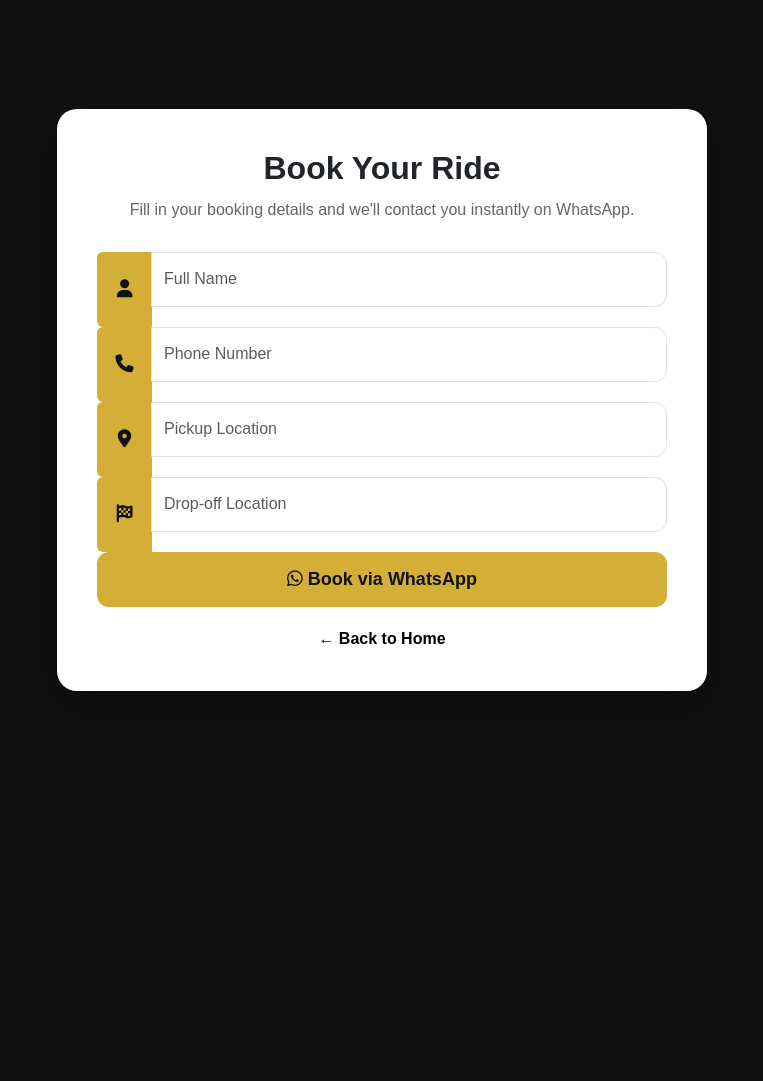
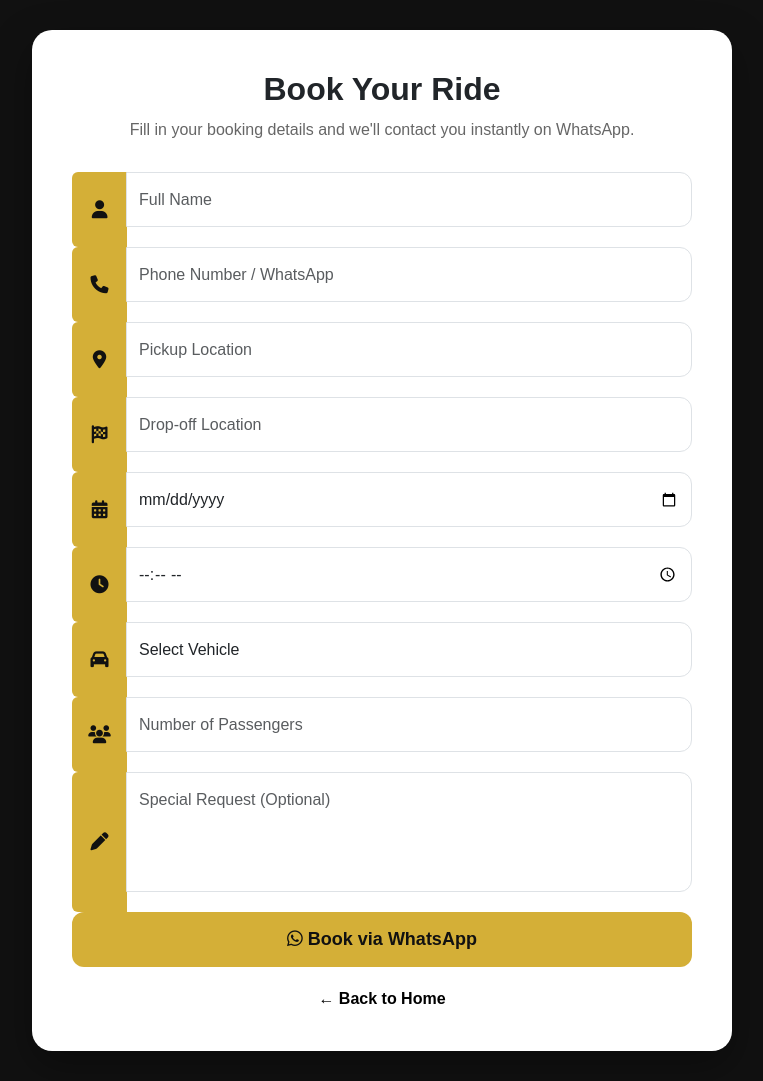
Before and after one commit to rabailsaif980-ops/vip_transport, a Django app: page /book/ in a window 1280 px wide. Shown: the whole page, without its empty margins (258-1021 px from the left). Before the commit the page ends 691 px from the top, so only its background shows below. Run offline with Django 5.2, Linux system fonts and the light colour scheme; some libraries are stand-ins or nearby versions.

Commit message:
Website updated with booking form, contact page, gallery and improvements

```diff
--- a/transport/templates/transport/booking_form.html
+++ b/transport/templates/transport/booking_form.html
@@ -15,135 +15,85 @@
 <style>
 
 body{
-
 background:#111;
-
 font-family:Arial, Helvetica, sans-serif;
-
 display:flex;
-
 justify-content:center;
-
 align-items:center;
-
 min-height:100vh;
-
 padding:30px;
-
 }
 
 .booking-box{
-
 background:white;
-
 width:100%;
-
-max-width:650px;
-
+max-width:700px;
 border-radius:20px;
-
 padding:40px;
-
 box-shadow:0 15px 40px rgba(0,0,0,.35);
-
 }
 
 .booking-box h2{
-
 text-align:center;
-
 font-weight:bold;
-
 margin-bottom:10px;
-
 }
 
 .booking-box p{
-
 text-align:center;
-
 color:#666;
-
 margin-bottom:30px;
-
 }
 
 .form-control{
+height:55px;
+border-radius:12px;
+margin-bottom:20px;
+}
 
-height:55px;
-
-border-radius:12px;
-
-margin-bottom:20px;
-
+textarea.form-control{
+height:120px;
+resize:none;
+padding-top:15px;
 }
 
 .input-group-text{
-
 background:#d4af37;
-
 color:#111;
-
 border:none;
-
 width:55px;
-
 justify-content:center;
-
 font-size:18px;
-
 }
 
 .btn-book{
-
 width:100%;
-
 background:#d4af37;
-
 color:#111;
-
 font-weight:bold;
-
 padding:14px;
-
 border:none;
-
 border-radius:12px;
-
 font-size:18px;
-
 transition:.3s;
-
 }
 
 .btn-book:hover{
-
 background:#000;
-
 color:#fff;
-
 }
 
 .back-home{
-
 display:block;
-
 text-align:center;
-
 margin-top:20px;
-
 text-decoration:none;
-
 color:#000;
-
 font-weight:bold;
-
 }
 
 .back-home:hover{
-
 color:#d4af37;
-
 }
 
 </style>
@@ -165,70 +115,88 @@ Fill in your booking details and we'll contact you instantly on WhatsApp.
 {% csrf_token %}
 
 <div class="input-group">
+<span class="input-group-text">
+<i class="fa-solid fa-user"></i>
+</span>
+<input type="text" class="form-control" name="name" placeholder="Full Name" required>
+</div>
 
+<div class="input-group">
 <span class="input-group-text">
+<i class="fa-solid fa-phone"></i>
+</span>
+<input type="text" class="form-control" name="phone" placeholder="Phone Number / WhatsApp" required>
+</div>
 
-<i class="fa-solid fa-user"></i>
+<div class="input-group">
+<span class="input-group-text">
+<i class="fa-solid fa-location-dot"></i>
+</span>
+<input type="text" class="form-control" name="pickup" placeholder="Pickup Location" required>
+</div>
 
+<div class="input-group">
+<span class="input-group-text">
+<i class="fa-solid fa-flag-checkered"></i>
+</span>
+<input type="text" class="form-control" name="destination" placeholder="Drop-off Location" required>
+</div>
+
+<div class="input-group">
+<span class="input-group-text">
+<i class="fa-solid fa-calendar-days"></i>
+</span>
+<input type="date" class="form-control" name="date" required>
+</div>
+
+<div class="input-group">
+<span class="input-group-text">
+<i class="fa-solid fa-clock"></i>
+</span>
+<input type="time" class="form-control" name="time" required>
+</div>
+
+<div class="input-group">
+<span class="input-group-text">
+<i class="fa-solid fa-car"></i>
 </span>
 
-<input
-type="text"
-class="form-control"
-name="name"
-placeholder="Full Name"
-required>
+<select class="form-control" name="vehicle" required>
+
+<option value="">Select Vehicle</option>
+
+<option>GMC Yukon</option>
+
+<option>Mercedes V Class</option>
+
+<option>Ford Taurus</option>
+
+<option>Hyundai Staria</option>
+
+<option>Toyota Hiace</option>
+
+<option>Mercedes S Class</option>
+
+</select>
 
 </div>
 
 <div class="input-group">
-
 <span class="input-group-text">
-
-<i class="fa-solid fa-phone"></i>
-
+<i class="fa-solid fa-users"></i>
 </span>
-
-<input
-type="text"
-class="form-control"
-name="phone"
-placeholder="Phone Number"
-required>
-
+<input type="number" class="form-control" name="passengers" placeholder="Number of Passengers" min="1" required>
 </div>
 
 <div class="input-group">
-
 <span class="input-group-text">
-
-<i class="fa-solid fa-location-dot"></i>
-
+<i class="fa-solid fa-pen"></i>
 </span>
 
-<input
-type="text"
+<textarea
 class="form-control"
-name="pickup"
-placeholder="Pickup Location"
-required>
-
-</div>
-
-<div class="input-group">
-
-<span class="input-group-text">
-
-<i class="fa-solid fa-flag-checkered"></i>
-
-</span>
-
-<input
-type="text"
-class="form-control"
-name="destination"
-placeholder="Drop-off Location"
-required>
+name="request"
+placeholder="Special Request (Optional)"></textarea>
 
 </div>
 
--- a/transport/views.py
+++ b/transport/views.py
@@ -1,20 +1,21 @@
 from django.shortcuts import render, redirect
-from .models import Vehicle, Service
-
+from .models import Vehicle, Service, Gallery
+from urllib.parse import quote
 
 def index(request):
     vehicles = Vehicle.objects.all()
     services = Service.objects.all()
+    gallery = Gallery.objects.all()
 
     return render(
         request,
         'transport/index.html',
         {
             'vehicles': vehicles,
-            'services': services
+            'services': services,
+            'gallery': gallery,
         }
     )
-
 
 def book_ride(request):
     return render(request, 'transport/booking_form.html')
@@ -22,44 +23,52 @@ def book_ride(request):
 
 def send_whatsapp(request):
 
-    if request.method == 'POST':
+    if request.method == "POST":
 
-        customer_name = request.POST.get('name')
-        contact_number = request.POST.get('phone')
-        pickup_location = request.POST.get('pickup')
-        dropoff_location = request.POST.get('destination')
+        customer_name = request.POST.get("name")
+        contact_number = request.POST.get("phone")
+        pickup_location = request.POST.get("pickup")
+        dropoff_location = request.POST.get("destination")
 
-        travel_date = request.POST.get('travel_date')
-        pickup_time = request.POST.get('pickup_time')
-        vehicle = request.POST.get('vehicle')
-        passengers = request.POST.get('passengers')
-        special_request = request.POST.get('special_request')
+        travel_date = request.POST.get("date")
+        pickup_time = request.POST.get("time")
+        vehicle = request.POST.get("vehicle")
+        passengers = request.POST.get("passengers")
+        special_request = request.POST.get("request")
 
         phone_number = "966599181070"
 
-        message = (
-            f"🚖 *NEW VIP TRANSPORT BOOKING*%0A%0A"
-            f"👤 Name: {customer_name}%0A"
-            f"📞 Phone: {contact_number}%0A%0A"
+        message = f"""
+🚖 *NEW VIP TRANSPORT BOOKING*
 
-            f"📍 Pickup: {pickup_location}%0A"
-            f"📍 Drop-off: {dropoff_location}%0A%0A"
+👤 Name: {customer_name}
+📞 Phone: {contact_number}
 
-            f"📅 Travel Date: {travel_date}%0A"
-            f"⏰ Pickup Time: {pickup_time}%0A%0A"
+📍 Pickup Location:
+{pickup_location}
 
-            f"🚘 Vehicle: {vehicle}%0A"
-            f"👥 Passengers: {passengers}%0A%0A"
+🏁 Drop-off Location:
+{dropoff_location}
 
-            f"📝 Special Request:%0A{special_request}"
-        )
+📅 Pickup Date: {travel_date}
+🕒 Pickup Time: {pickup_time}
 
-        whatsapp_url = f"https://wa.me/{phone_number}?text={message}"
+🚘 Selected Vehicle:
+{vehicle}
+
+👥 Passengers:
+{passengers}
+
+📝 Special Request:
+{special_request if special_request else 'None'}
+"""
+
+        whatsapp_url = f"https://wa.me/{phone_number}?text={quote(message)}"
 
         return redirect(whatsapp_url)
 
-    return redirect('book_ride')
+    return redirect("book_ride")
 
 
 def contact(request):
-    return render(request, 'transport/contact.html')
+    return render(request, "transport/contact.html")
```
Also changed, not shown: transport/admin.py (+19 -1 lines), transport/models.py (+11 -2 lines), transport/static/transport/style.css (+36 -11 lines), transport/templates/base.html (+89 -16 lines), transport/templates/transport/contact.html (+21 -0 lines), transport/templates/transport/index.html (+17 -20 lines), db.sqlite3, media/gallery/WhatsApp_Image_2026-07-11_at_3.45.23_AM.jpeg (added), media/gallery/WhatsApp_Image_2026-07-11_at_3.46.03_AM.jpeg (added), media/gallery/WhatsApp_Image_2026-07-11_at_3.47.35_AM.jpeg (added), media/gallery/WhatsApp_Image_2026-07-11_at_3.48.23_AM.jpeg (added), media/gallery/WhatsApp_Image_2026-07-11_at_3.49.12_AM.jpeg (added), media/gallery/WhatsApp_Image_2026-07-11_at_3.50.32_AM.jpeg (added), media/services/WhatsApp_Image_2026-07-10_at_10.39.12_AM.jpeg (added), 1 more files.
